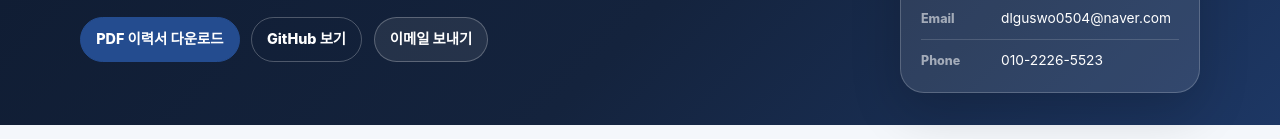
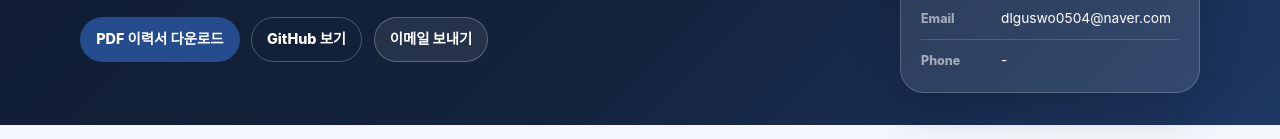
Before and after one commit to hyunganom/hyunganom.github.io, a plain HTML site: page index.html in a window 1280 px wide. Shown: the part 356-495 px from the top of the page. Drawn offline with Linux system fonts and the light colour scheme.

Commit message:
Add files via upload

```diff
--- a/index.html
+++ b/index.html
@@ -57,7 +57,7 @@
             </div>
             <div>
               <dt>Phone</dt>
-              <dd><a href="tel:01022265523">010-2226-5523</a></dd>
+              <dd> - </dd>
             </div>
           </dl>
         </aside>
```
